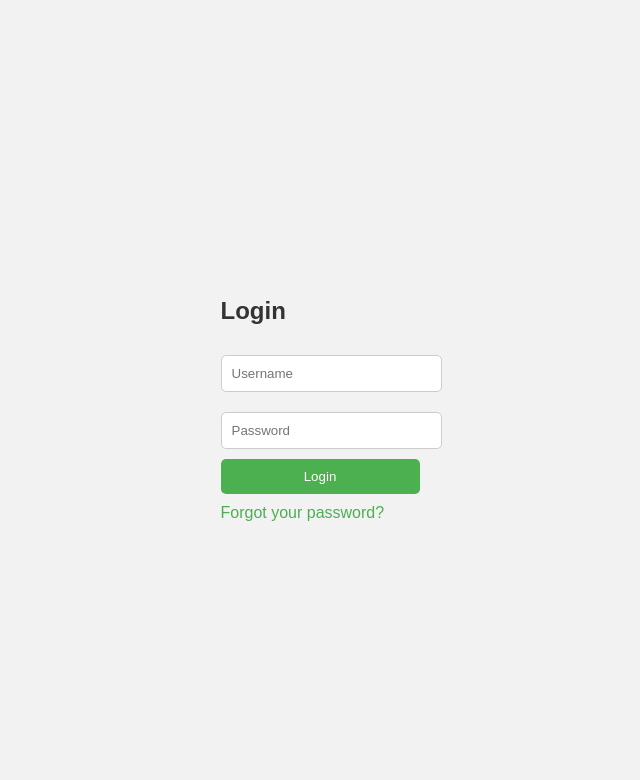
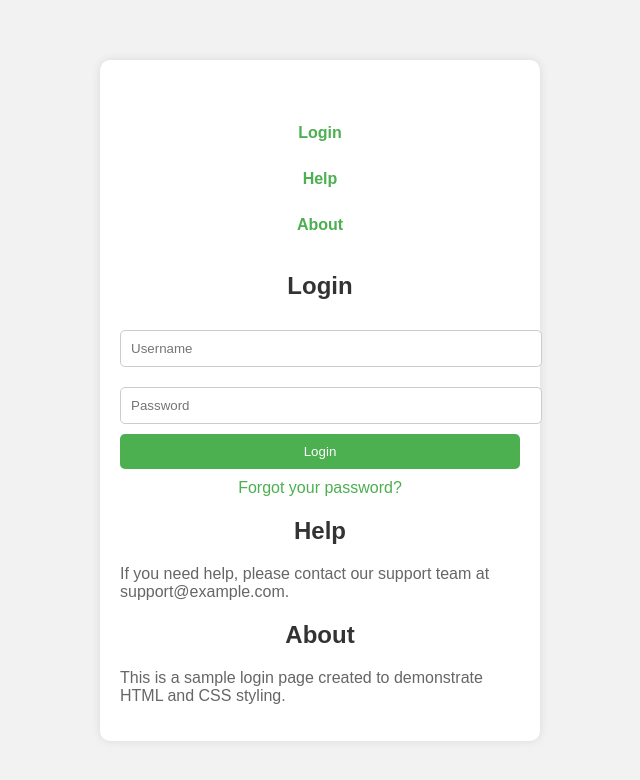
Before and after one commit to shrinivas260199/local_repo, a plain HTML site: page index.html in a window 1280 px wide. Shown: the whole page, without its empty margins (320-960 px from the left). Drawn offline with Linux system fonts and the light colour scheme.

Commit message:
feature1 chaange

```diff
--- a/index.html
+++ b/index.html
@@ -7,7 +7,15 @@
     <link rel="stylesheet" href="style.css">
 </head>
 <body>
-    <div class="login-container">
+    <div class="container">
+        <nav>
+            <ul>
+                <li><a href="#login">Login</a></li>
+                <li><a href="#help">Help</a></li>
+                <li><a href="#about">About</a></li>
+            </ul>
+        </nav>
+        <section id="login" class="section">
             <h2>Login</h2>
             <form>
                 <input type="text" placeholder="Username" required>
@@ -15,6 +23,15 @@
                 <button type="submit">Login</button>
             </form>
             <a href="#">Forgot your password?</a>
+        </section>
+        <section id="help" class="section">
+            <h2>Help</h2>
+            <p>If you need help, please contact our support team at support@example.com.</p>
+        </section>
+        <section id="about" class="section">
+            <h2>About</h2>
+            <p>This is a sample login page created to demonstrate HTML and CSS styling.</p>
+        </section>
     </div>
 </body>
 </html>
--- a/style.css
+++ b/style.css
@@ -13,8 +13,32 @@ body {
     padding: 20px;
     border-radius: 10px;
     box-shadow: 0 0 10px rgba(0, 0, 0, 0.1);
-    width: 300px;
+    width: 400px;
     text-align: center;
+}
+
+nav ul {
+    list-style-type: none;
+    padding: 0;
+}
+
+nav ul li {
+    display: inline;
+    margin: 0 10px;
+}
+
+nav ul li a {
+    text-decoration: none;
+    color: #4CAF50;
+    font-weight: bold;
+}
+
+nav ul li a:hover {
+    text-decoration: underline;
+}
+
+.section {
+    margin-top: 20px;
 }
 
 h2 {
@@ -59,3 +83,8 @@ a {
 a:hover {
     text-decoration: underline;
 }
+
+p {
+    color: #666;
+    text-align: left;
+}
```
Lines whose indentation alone changed are shown as unchanged.
